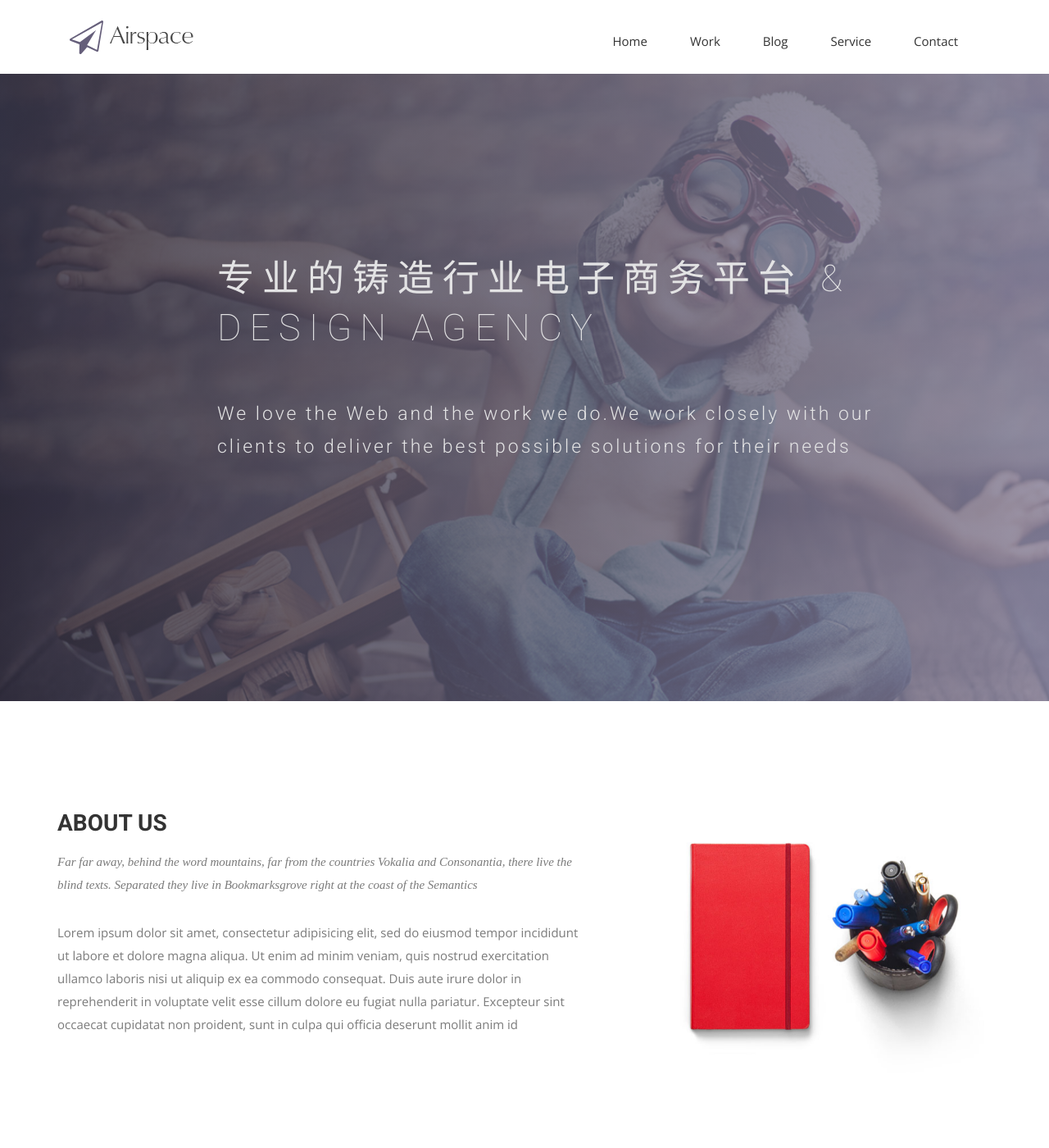
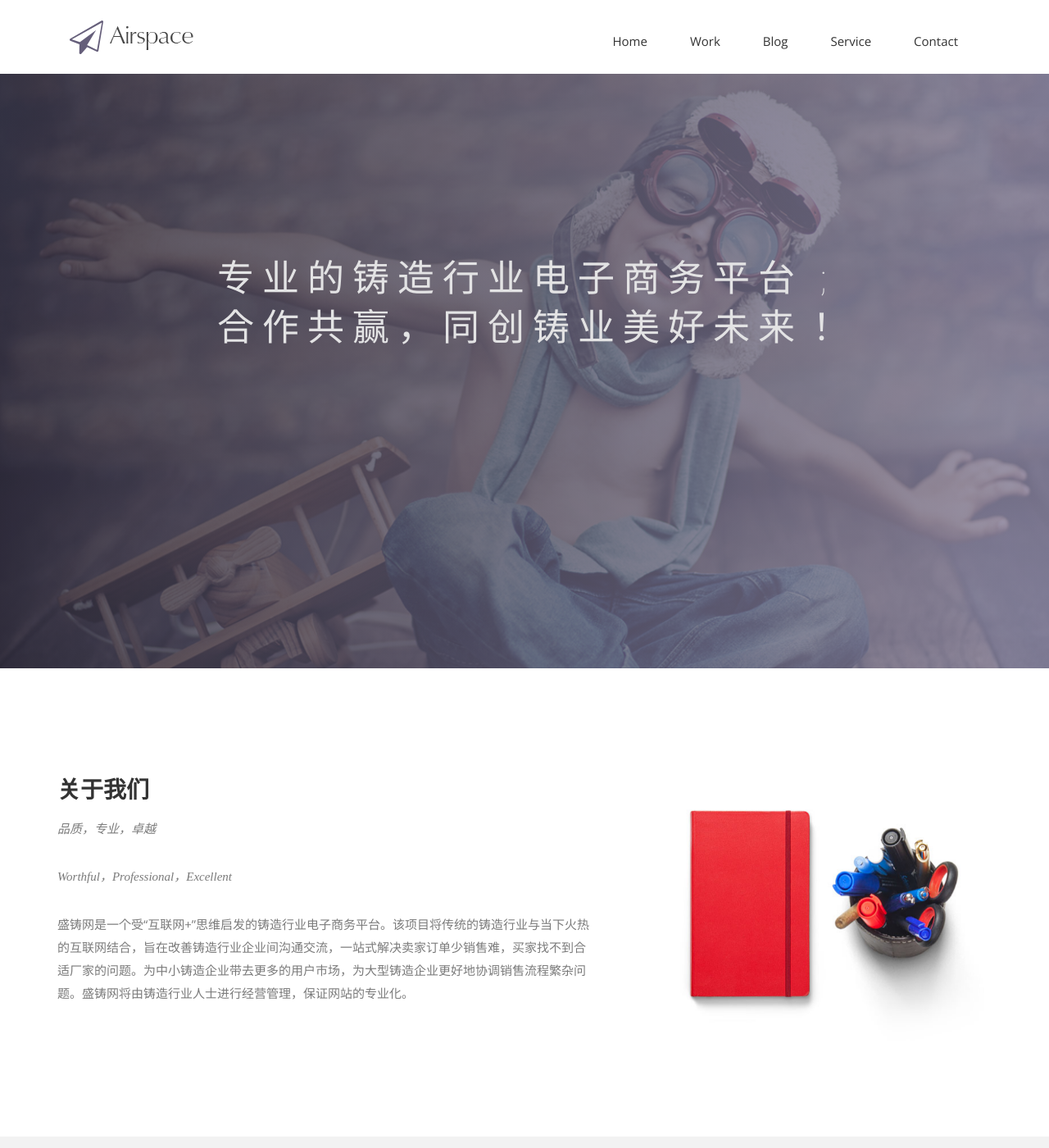
Before and after one commit to AranRavi/ShengCast, a Jekyll site: the page built from index.html, in a window 1280 px wide and 1400 px high. Shown: the whole window at 82% size. Built offline with Jekyll 4.4.1, drawn with Linux system fonts in a browser that asks for light colours; nearby versions of some CDN libraries; some web fonts are replaced.

Commit message:
about us

```diff
--- a/index.html
+++ b/index.html
@@ -10,8 +10,8 @@ permalink: /
     <div class="row">
       <div class="col-md-10 col-md-offset-2">
         <div class="block">
-          <h1 class="animated fadeInUp">专业的铸造行业电子商务平台 &#38; <br> DESIGN AGENCY</h1>
-          <p class="animated fadeInUp">We love the Web and the work we do.We work closely with our </br> clients to deliver the best possible solutions for their needs</p>
+          <h1 class="animated fadeInUp">专业的铸造行业电子商务平台 ; <br> 合作共赢，同创铸业美好未来！</h1>
+          <p class="animated fadeInUp"> </br> </p>
         </div>
       </div>
     </div>
@@ -24,10 +24,11 @@ permalink: /
       <div class="col-md-7 col-sm-12">
         <div class="block">
           <div class="section-title">
-            <h2>About Us</h2>
-            <p>Far far away, behind the word mountains, far from the countries Vokalia and Consonantia, there live the blind texts. Separated they live in Bookmarksgrove right at the coast of the Semantics</p>
+            <h2>关于我们</h2>
+            <p>品质，专业，卓越</p>
+			<p>Worthful，Professional，Excellent</p>
           </div>
-          <p>Lorem ipsum dolor sit amet, consectetur adipisicing elit, sed do eiusmod tempor incididunt ut labore et dolore magna aliqua. Ut enim ad minim veniam, quis nostrud exercitation ullamco laboris nisi ut aliquip ex ea commodo consequat. Duis aute irure dolor in reprehenderit in voluptate velit esse cillum dolore eu fugiat nulla pariatur. Excepteur sint occaecat cupidatat non proident, sunt in culpa qui officia deserunt mollit anim id </p>
+          <p>盛铸网是一个受“互联网+”思维启发的铸造行业电子商务平台。该项目将传统的铸造行业与当下火热的互联网结合，旨在改善铸造行业企业间沟通交流，一站式解决卖家订单少销售难，买家找不到合适厂家的问题。为中小铸造企业带去更多的用户市场，为大型铸造企业更好地协调销售流程繁杂问题。盛铸网将由铸造行业人士进行经营管理，保证网站的专业化。 </p>
         </div>
       </div><!-- .col-md-7 close -->
       <div class="col-md-5 col-sm-12">
```
